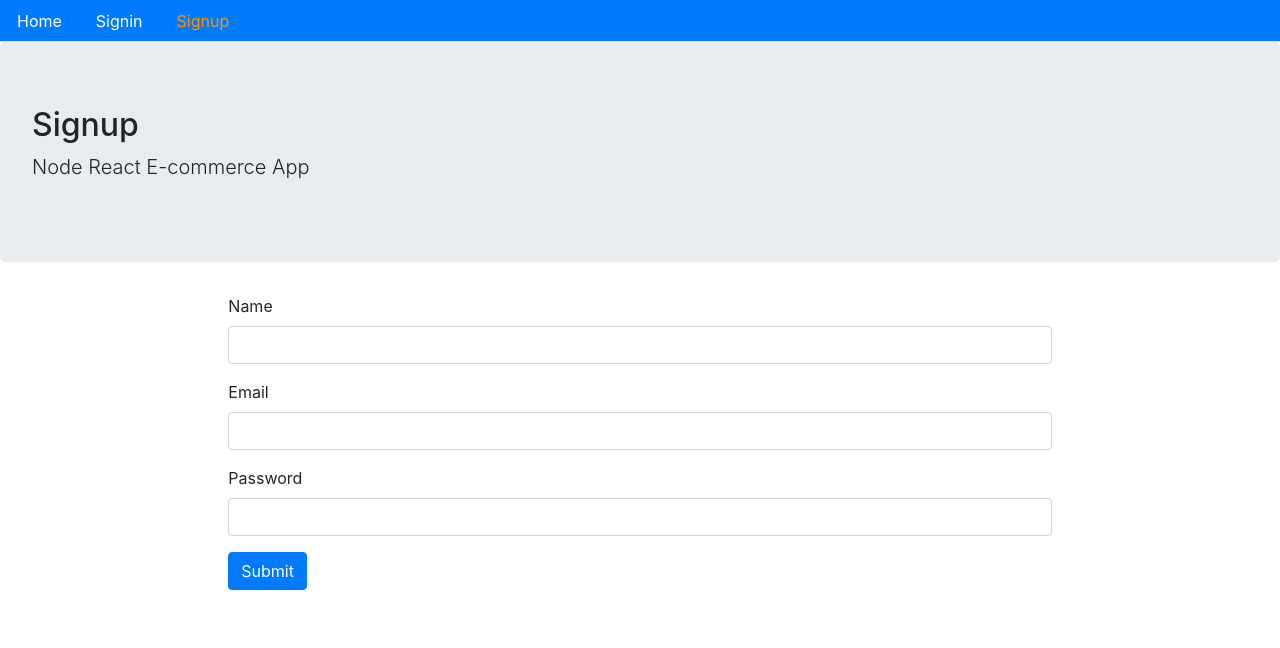
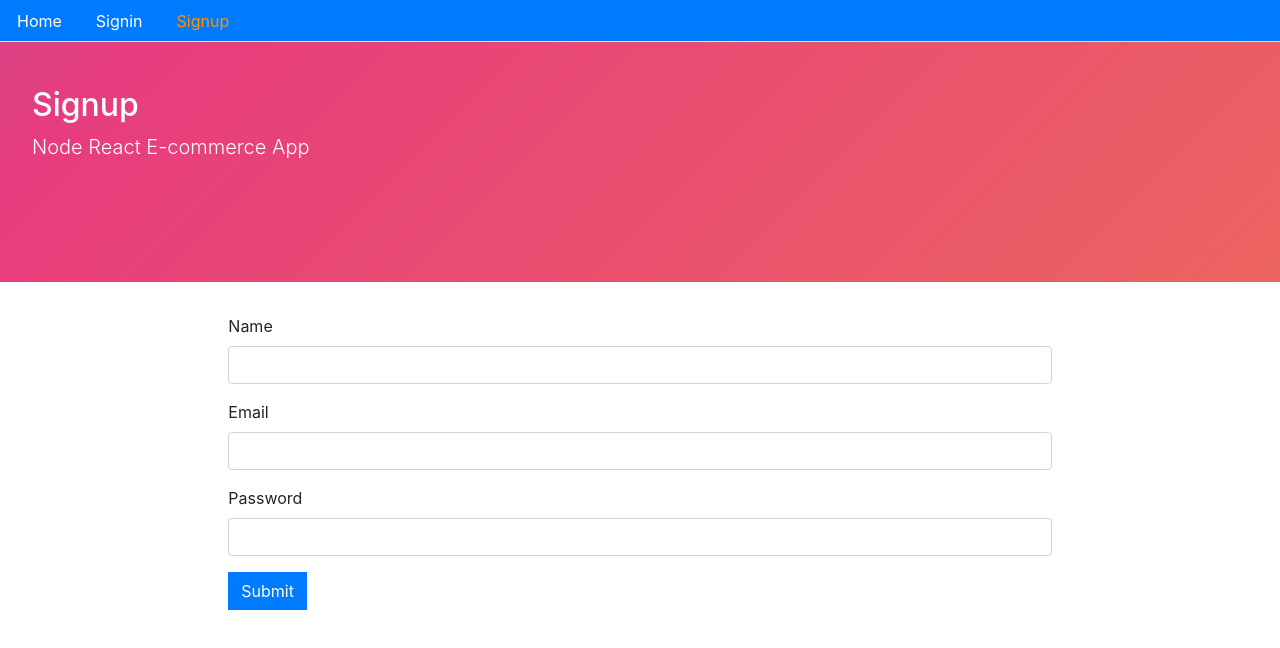
Before and after one commit to GadsDev/ecommerce-front, a React (Create React App) app: page /signup in a window 1280 px wide. Shown: the top 648 px of the page. Built offline with nearby package versions, Linux system fonts and the light colour scheme; no server answers.

Commit message:
Css Gradiente

```diff
--- a/src/core/Layout.js
+++ b/src/core/Layout.js
@@ -1,5 +1,6 @@
 import React from 'react'
 import Menu from './Menu'
+import "../styles.css"
 
 const Layout = ({
     title = "Title",
--- /dev/null
+++ b/src/styles.css
@@ -0,0 +1,75 @@
+/*
+    * Border Radis
+*/
+.btn,
+.jumbotron,
+.nav :hover {
+    border-radius: 0px;
+}
+
+/*
+    * Product image on card
+*/
+.product-img {
+    ming-height: 100px;
+}
+
+/*
+    * Jumbotrom
+*/
+.jumbotron h2 {
+    margin-top: -20px;
+}
+
+@media only screen and (max-width: 600px) {
+    .jumbotron h2 {
+        margin-top: 10px;
+    }
+}
+
+.jumbotron {
+    width: 30wh;
+    height: 30vh;
+    color: #fff;
+    background: linear-gradient(-45deg, #ee7752, #e73c7e, #23a6d5, #23d5ab);
+    background-size: 400% 400%;
+    -webkit-animation: Gradient 15s ease infinite;
+    -moz-animation: Gradient 15s ease infinite;
+    animation: Gradient 15s ease infinite;
+}
+
+@-webkit-keyframes Gradient {
+    0% {
+        background-position: 0% 50%;
+    }
+    50% {
+        background-position: 100% 50%;
+    }
+    100% {
+        background-position: 0% 50%;
+    }
+}
+
+@-moz-keyframes Gradient {
+    0% {
+        background-position: 0% 50%;
+    }
+    50% {
+        background-position: 100% 50%;
+    }
+    100% {
+        background-position: 0% 50%;
+    }
+}
+
+@keyframes Gradient {
+    0% {
+        background-position: 0% 50%;
+    }
+    50% {
+        background-position: 100% 50%;
+    }
+    100% {
+        background-position: 0% 50%;
+    }
+}
```
